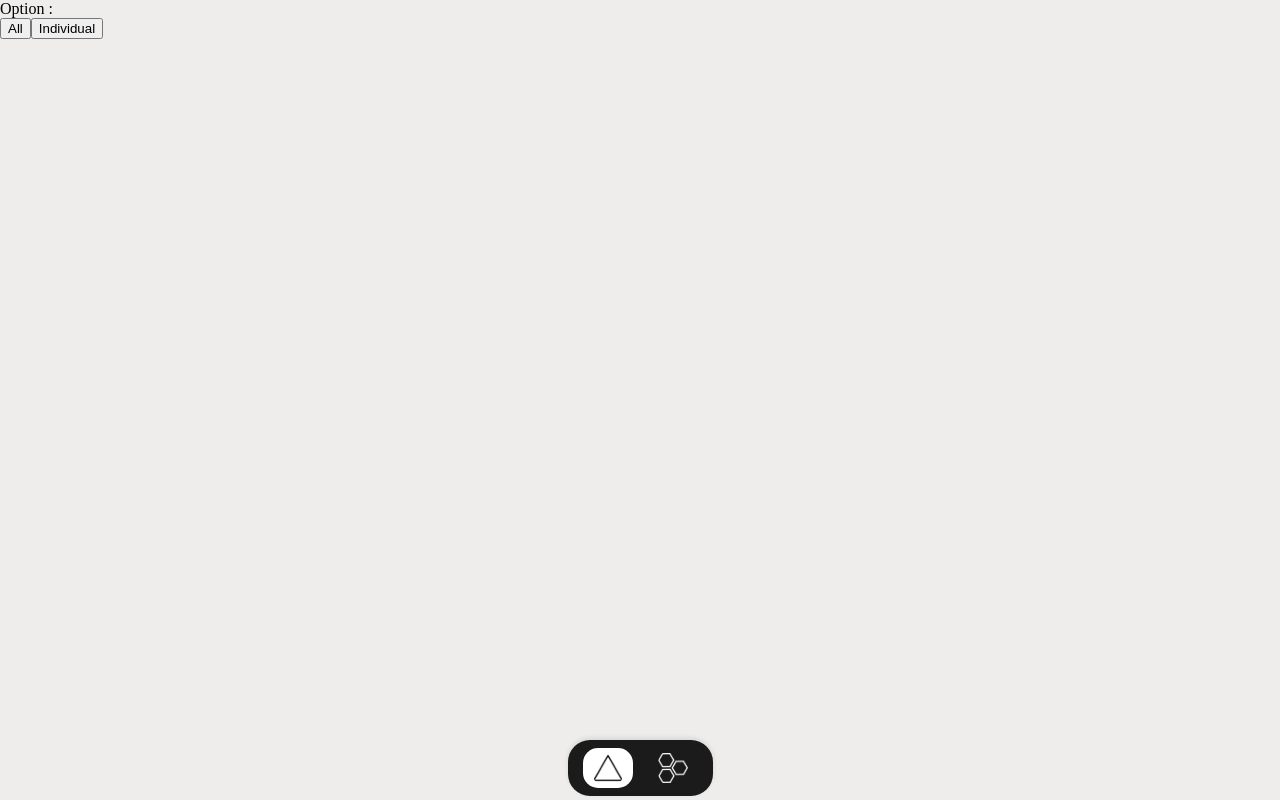
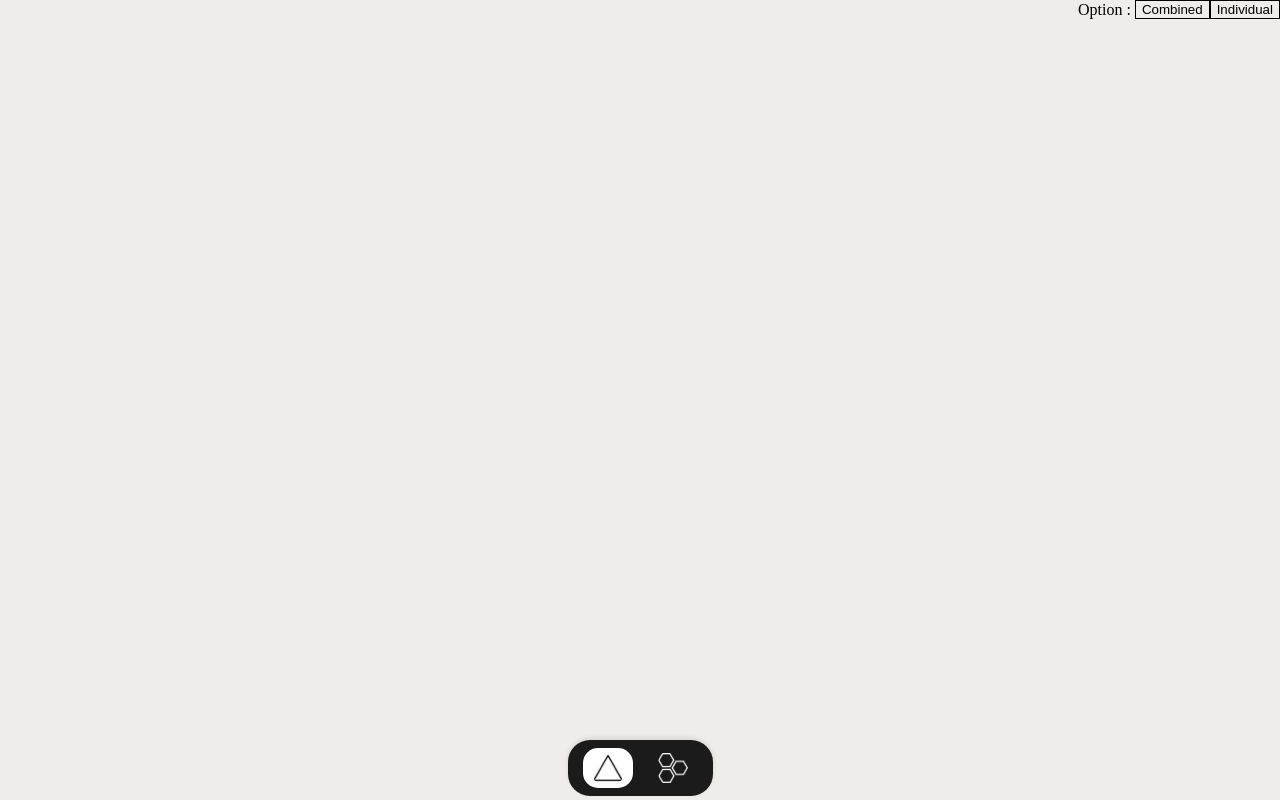
Before and after one commit to Roy-Bivash/Brightness, a React (Vite) app: page / in a window 1280 px wide. Built offline with nearby package versions, Linux system fonts and the light colour scheme.

Commit message:
seperate screen test

```diff
--- a/src/components/screen/Screen.tsx
+++ b/src/components/screen/Screen.tsx
@@ -2,20 +2,32 @@ import { invoke } from "@tauri-apps/api/tauri";
 import { Range } from "../range/Range";
 import ScreenCSS from "./Screen.module.css";
 
-async function updateScreenState(screen: string, value:number){
+
+interface ScreenProps {
+    name: string;
+    list: Array<string>;
+}
+
+async function updateBrightness(screen: string, value:number){
     try {
         await invoke('update_brightness', { screen, value });
         console.log('Brightness updated successfully');
-      } catch (error) {
+    } catch (error) {
         console.error('Failed to update brightness:', error);
-      }
+    }
 }
 
-interface ScreenProps {
-    name: string;
-}
+export function Screen({ name, list } : ScreenProps ) {
+    async function updateScreenState(screen: string, value:number){
+        if(screen == "combined"){
+            for (let i = 0; i < list.length; i++) {
+                updateBrightness(list[i], value);
+            }
+        }else{
+            updateBrightness(screen, value);
+        }
+    }
 
-export function Screen({ name } : ScreenProps ) {
     return(
         <div className={ScreenCSS.container}>
             <h4 className="">{name}</h4>
--- a/src/pages/home/Home.module.css
+++ b/src/pages/home/Home.module.css
@@ -1,6 +1,14 @@
 .option{
-
+    display: flex;
+    justify-content: end;
+    align-items: center;
 }
 .option p{
-    margin: 0;
+    margin: 0 4px 0 0;
+    padding: 0;
 }
+
+.option button{
+    background-color: transparent;
+    border: 1px solid black;
+}
--- a/src/pages/home/Home.tsx
+++ b/src/pages/home/Home.tsx
@@ -6,7 +6,7 @@ import { Screen } from "../../components/screen/Screen";
 import HomeCSS from './Home.module.css';
 
 interface preferencesInterface {
-    state: 'individual' | 'all';
+    state: 'individual' | 'combined';
     theme: 'dark' | 'light';
     custom_theme: Object;
 };
@@ -58,6 +58,7 @@ async function getScreenList() : Promise<Array<string>> {
 export function Home(){
     const [userPreferences, setUserPreferences] = useState<preferencesInterface | null>(null);
     const [screenList, setScreenList] = useState<Array<string>>([]);
+    const [show, setShow] = useState<"combined" | "individual">("individual");
 
     useEffect(() => {
         async function run(){
@@ -77,12 +78,17 @@ export function Home(){
             <main>
                 <div className={HomeCSS.option}>
                     <p>Option : </p>
-                    <button type="button">All</button>
-                    <button type="button">Individual</button>
+                    <button type="button" onClick={() => setShow("combined")}>Combined</button>
+                    <button type="button" onClick={() => setShow("individual")}>Individual</button>
                 </div>
-                {screenList.map((el, i) => (
-                    <Screen key={i} name={el} />
-                ))}
+                {show == "individual" && (
+                    screenList.map((el, i) => (
+                        <Screen key={i} name={el} list={[]} />
+                    ))
+                )}
+                {show == "combined" && (
+                    <Screen name={"all"} list={screenList} />
+                )}
             </main>
         </>
     )
```
Also changed, not shown: 1 other file (tests, documents, lock files or other folders).
